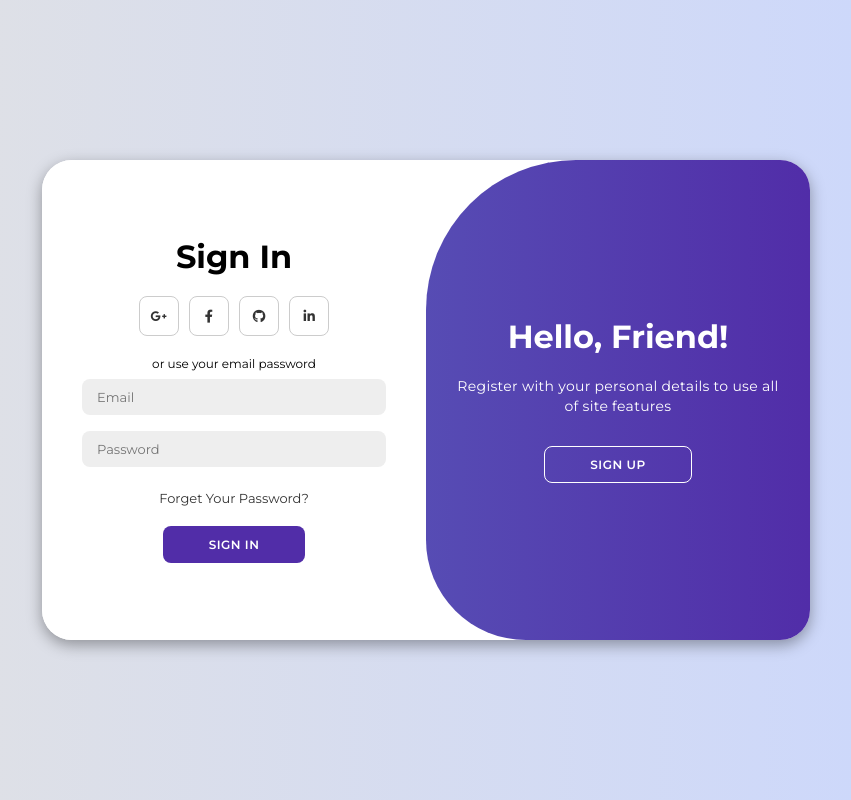
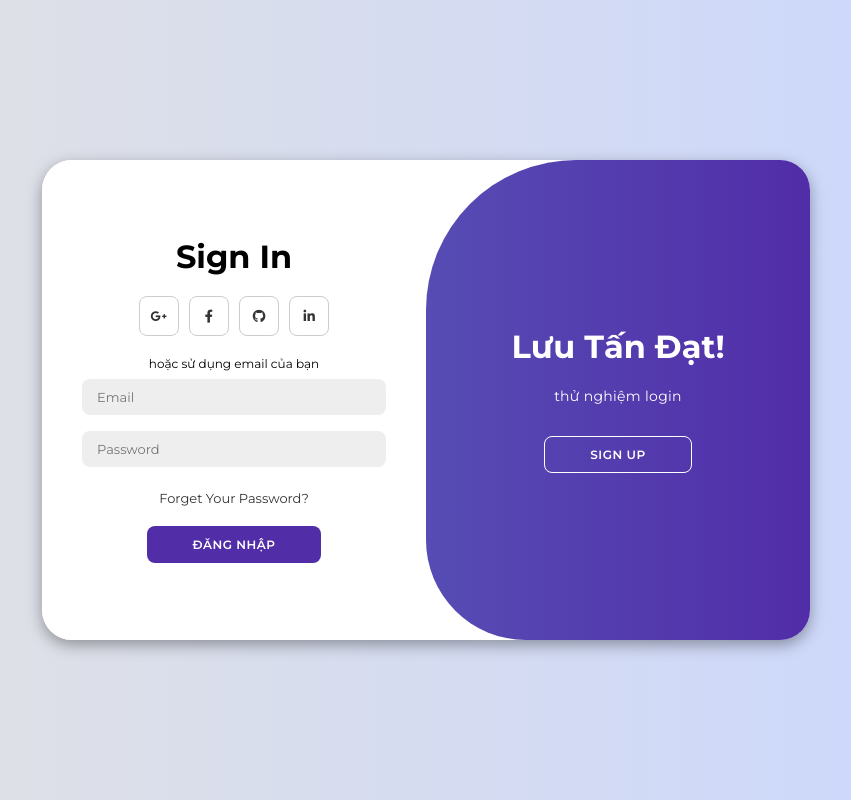
Before and after one commit to LuuTanDat27/dangnhapquanli, a plain HTML site: page index.html in a window 1280 px wide. Shown: the whole page, without its empty margins (214-1065 px from the left). Drawn offline with Linux system fonts and the light colour scheme.

Commit message:
Update index.html

```diff
--- a/index.html
+++ b/index.html
@@ -21,11 +21,11 @@
                     <a href="#" class="icon"><i class="fa-brands fa-github"></i></a>
                     <a href="#" class="icon"><i class="fa-brands fa-linkedin-in"></i></a>
                 </div>
-                <span>or use your email for registeration</span>
+                <span>hoặc sử dụng email của bạn để đăng ký</span>
                 <input type="text" placeholder="Name">
                 <input type="email" placeholder="Email">
                 <input type="password" placeholder="Password">
-                <button>Sign Up</button>
+                <button>Đăng Ký</button>
             </form>
         </div>
         <div class="form-container sign-in">
@@ -37,11 +37,11 @@
                     <a href="#" class="icon"><i class="fa-brands fa-github"></i></a>
                     <a href="#" class="icon"><i class="fa-brands fa-linkedin-in"></i></a>
                 </div>
-                <span>or use your email password</span>
+                <span>hoặc sử dụng email của bạn</span>
                 <input type="email" placeholder="Email" id="username">
                 <input type="password" placeholder="Password" id="password">
                 <a href="#">Forget Your Password?</a>
-                <button id="loginButton">Sign In</button>
+                <button id="loginButton">Đăng Nhập</button>
             </form>
         </div>
         <div class="toggle-container">
@@ -52,8 +52,8 @@
                     <button class="hidden" id="login">Sign In</button>
                 </div>
                 <div class="toggle-panel toggle-right">
-                    <h1>Hello, Friend!</h1>
-                    <p>Register with your personal details to use all of site features</p>
+                    <h1>Lưu Tấn Đạt!</h1>
+                    <p>thử nghiệm login</p>
                     <button class="hidden" id="register">Sign Up</button>
                 </div>
             </div>
```
